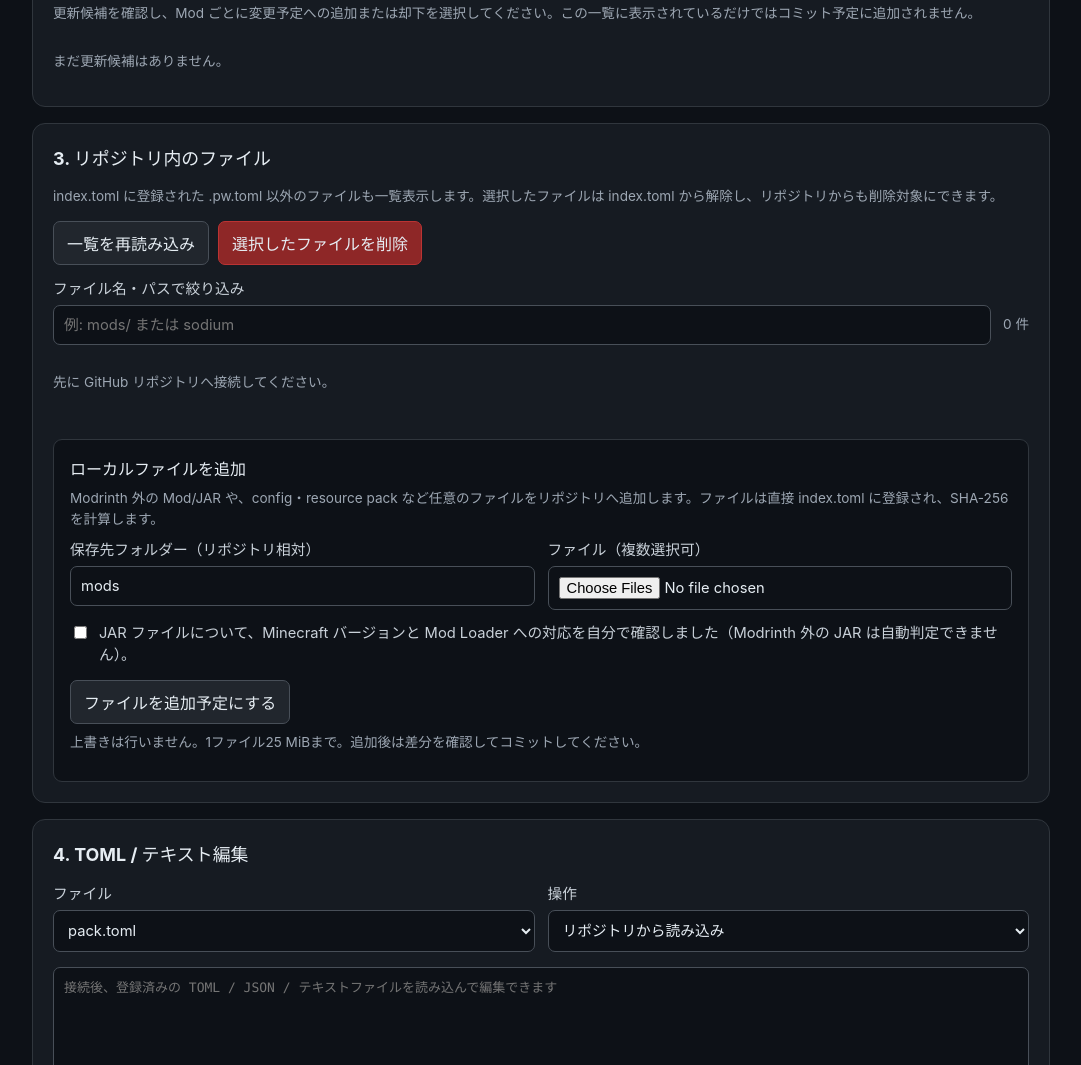
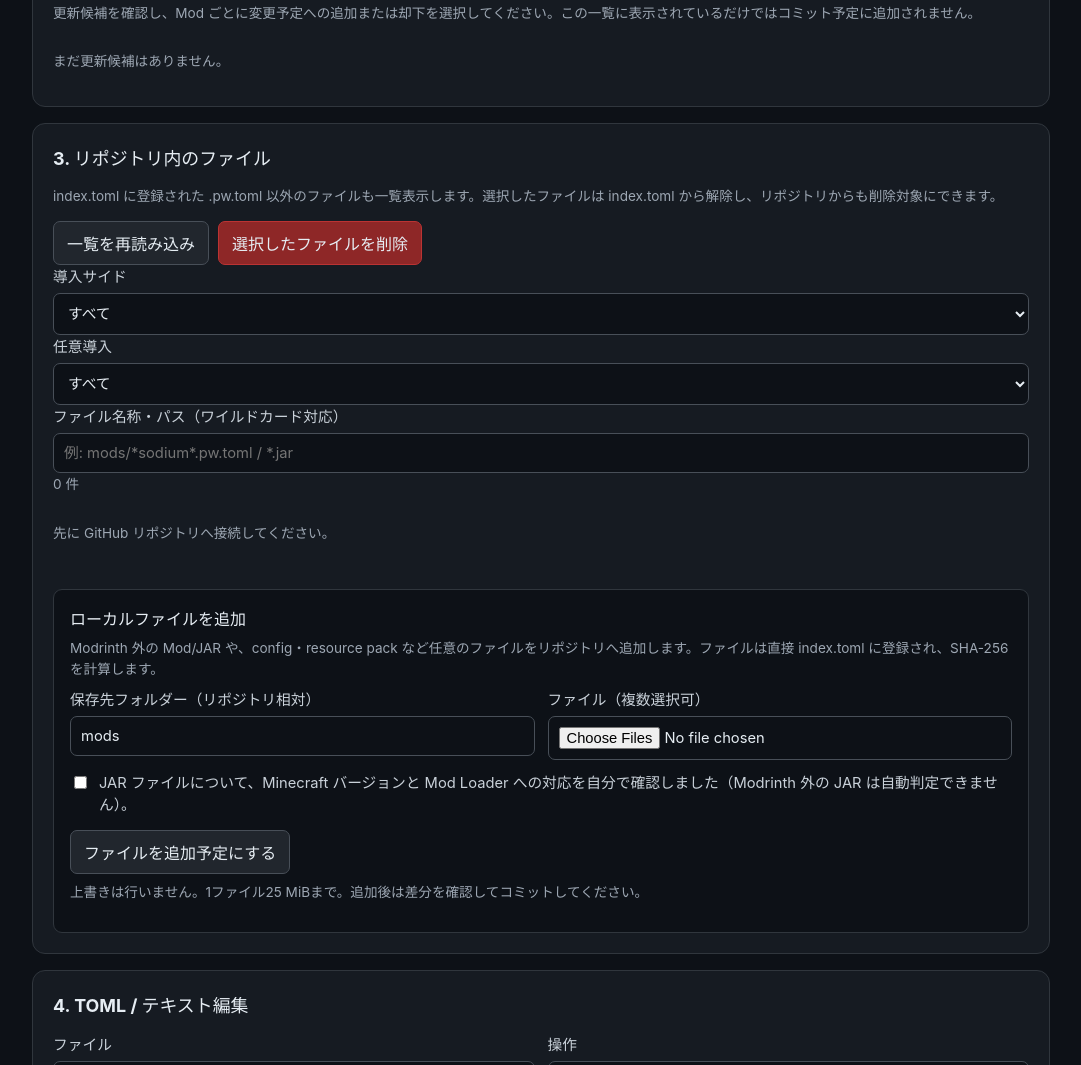
Before and after one commit to nestaida4096/Packwiz-Web-Manager, a plain HTML site: page index.html in a window 1280 px wide. Shown: the part 1038-2103 px from the top of the page, without its empty margins (99-1180 px from the left). Drawn offline with Linux system fonts and the light colour scheme.

Commit message:
Add repository filtering controls

```diff
--- a/index.html
+++ b/index.html
@@ -23,7 +23,10 @@
     disabled
   >
 </label><div class="version-actions"><button id="refreshVersionCatalog" type="button" class="secondary">バージョン一覧を更新</button><button id="applyPackVersions" type="button" class="primary">pack.toml に適用</button></div></div><p class="hint" id="versionConfigStatus">接続後、pack.toml のバージョンを読み込みます。変更は「pack.toml に適用」で変更予定に追加されます。</p><div class="actions"><button id="searchMods">Mod を検索</button><button id="updateAll" class="secondary">選択した Mod の更新確認</button></div><div id="searchStatus" class="status" aria-live="polite"></div><div id="results" class="results"></div><section class="update-review" aria-labelledby="updateReviewTitle"><h3 id="updateReviewTitle">更新候補の確認</h3><p class="hint">更新候補を確認し、Mod ごとに変更予定への追加または却下を選択してください。この一覧に表示されているだけではコミット予定に追加されません。</p><div id="updateCandidates" class="results"><p class="hint">まだ更新候補はありません。</p></div></section></section>
-  <section class="panel"><h2>3. リポジトリ内のファイル</h2><p class="hint">index.toml に登録された .pw.toml 以外のファイルも一覧表示します。選択したファイルは index.toml から解除し、リポジトリからも削除対象にできます。</p><div class="actions"><button id="refreshMods" class="secondary">一覧を再読み込み</button><button id="removeSelected" class="danger">選択したファイルを削除</button></div><div class="file-toolbar"><label>ファイル名・パスで絞り込み <input id="fileFilter" type="search" placeholder="例: mods/ または sodium"></label><span id="fileCount" class="hint">0 件</span></div><div id="modList" class="mod-list"><p class="hint">先に GitHub リポジトリへ接続してください。</p></div><div class="actions"><button id="showMoreFiles" type="button" class="secondary" hidden>さらに表示</button></div>
+  <section class="panel"><h2>3. リポジトリ内のファイル</h2><p class="hint">index.toml に登録された .pw.toml 以外のファイルも一覧表示します。選択したファイルは index.toml から解除し、リポジトリからも削除対象にできます。</p><div class="actions"><button id="refreshMods" class="secondary">一覧を再読み込み</button><button id="removeSelected" class="danger">選択したファイルを削除</button></div><div class="file-filters">
+<label>導入サイド<select id="sideFilter"><option value="all">すべて</option><option value="client">Client</option><option value="server">Server</option><option value="both">Both</option><option value="unknown">未設定</option></select></label>
+<label>任意導入<select id="optionalFilter"><option value="all">すべて</option><option value="required">必須のみ</option><option value="optional">任意導入のみ</option></select></label>
+<label class="filename-filter">ファイル名称・パス（ワイルドカード対応）<input id="fileFilter" type="search" placeholder="例: mods/*sodium*.pw.toml / *.jar"></label><span id="fileCount" class="hint">0 件</span></div><div id="modList" class="mod-list"><p class="hint">先に GitHub リポジトリへ接続してください。</p></div><div class="actions"><button id="showMoreFiles" type="button" class="secondary" hidden>さらに表示</button></div>
     <section class="upload-box"><h3>ローカルファイルを追加</h3><p class="hint">Modrinth 外の Mod/JAR や、config・resource pack など任意のファイルをリポジトリへ追加します。ファイルは直接 index.toml に登録され、SHA-256 を計算します。</p><div class="grid two"><label>保存先フォルダー（リポジトリ相対）<input id="uploadDir" value="mods" placeholder="例: mods / config / resourcepacks"></label><label>ファイル（複数選択可）<input id="uploadFiles" type="file" multiple></label></div><label class="confirm-label"><input id="confirmJarCompat" type="checkbox"> JAR ファイルについて、Minecraft バージョンと Mod Loader への対応を自分で確認しました（Modrinth 外の JAR は自動判定できません）。</label><div class="actions"><button id="uploadButton">ファイルを追加予定にする</button></div><p class="hint">上書きは行いません。1ファイル25 MiBまで。追加後は差分を確認してコミットしてください。</p><div id="uploadStatus" class="status" aria-live="polite"></div></section>
   </section>
   <section class="panel"><h2>4. TOML / テキスト編集</h2><div class="grid two"><label>ファイル<select id="tomlFile"><option value="pack.toml">pack.toml</option><option value="index.toml">index.toml</option></select></label><label>操作<select id="tomlMode"><option value="load">リポジトリから読み込み</option><option value="new">空の編集欄にする</option></select></label></div><textarea id="tomlEditor" spellcheck="false" placeholder="接続後、登録済みの TOML / JSON / テキストファイルを読み込んで編集できます"></textarea><div class="actions"><button id="loadToml" class="secondary">読み込む</button><button id="stageToml">編集内容を変更一覧へ追加</button></div><p class="hint">手動編集は TOML 構文チェックを行います。Packwiz の全コマンドをブラウザーで実行する機能ではありません。</p></section>
```
